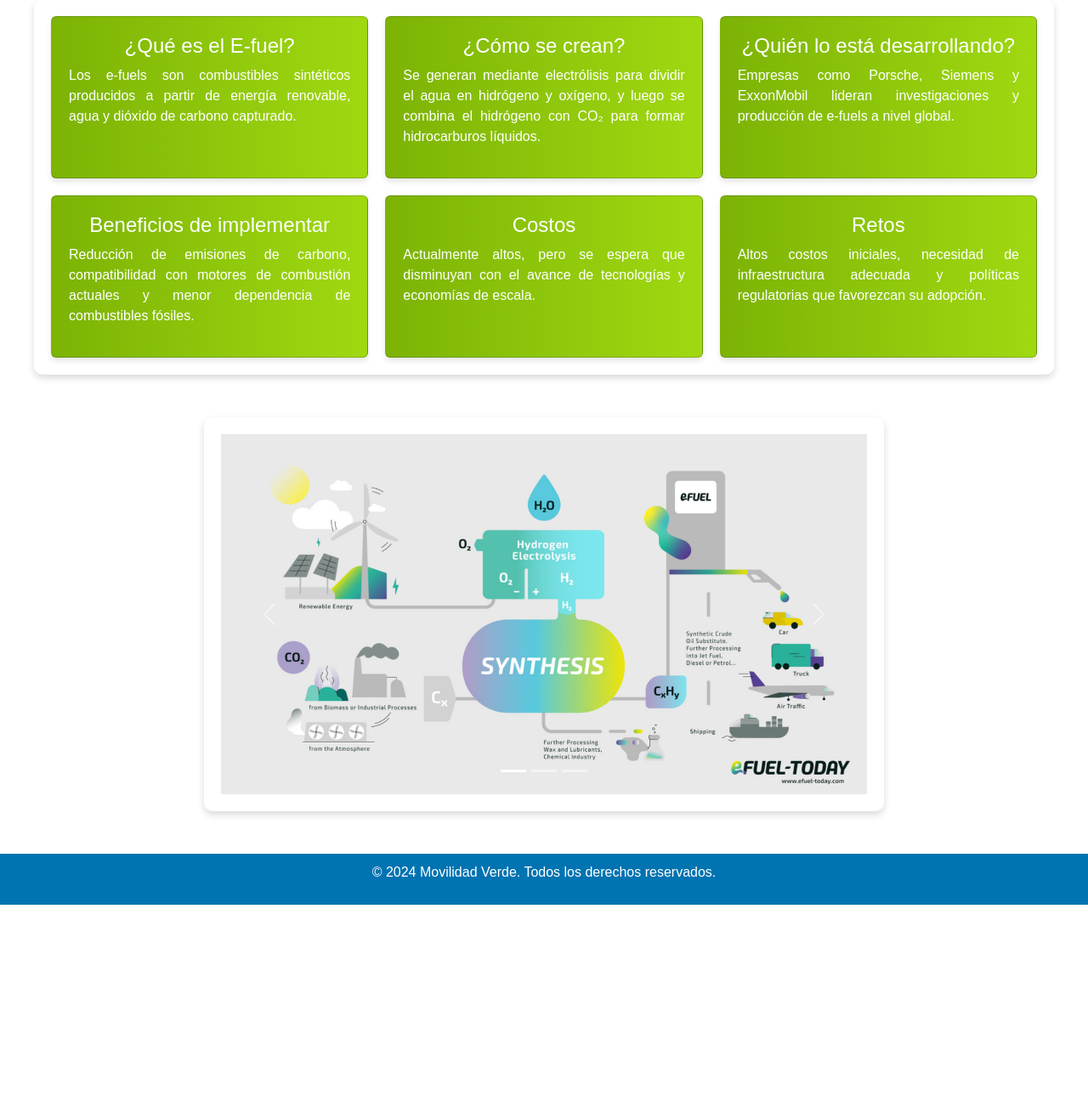
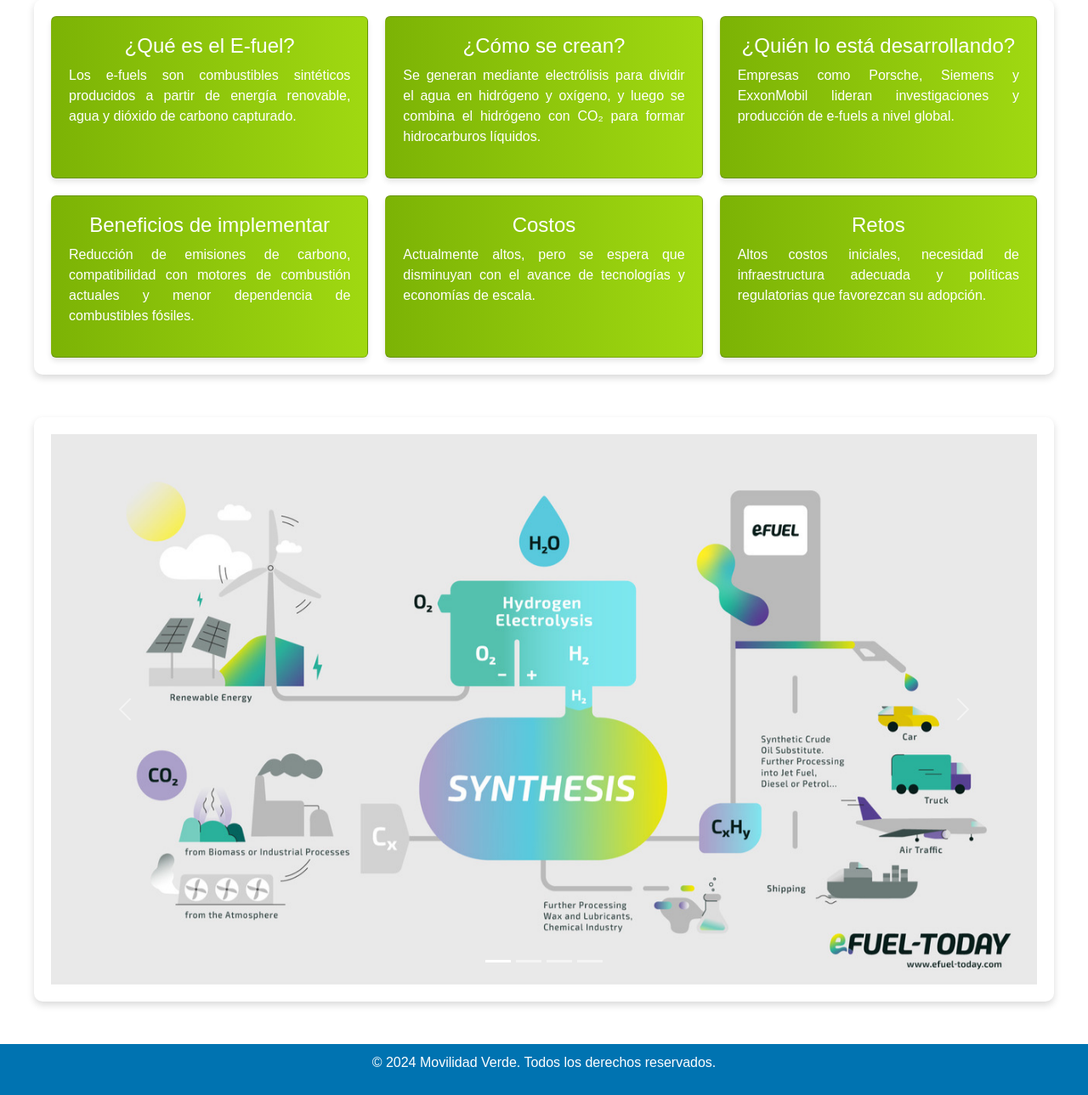
Before and after one commit to Alejandroceballos95/www.movildadVerde.com, a Flask app: page /e-fuel in a window 1280 px wide. Shown: the part 62-1351 px from the top of the page at 85% size. Before the commit the page ends 1127 px from the top, so only its background shows below. Run offline with Flask 3, Linux system fonts and the light colour scheme.

Commit message:
add changes to photo gallery

```diff
--- a/static/CSS/styleBlock.css
+++ b/static/CSS/styleBlock.css
@@ -311,7 +311,7 @@ footer a:hover {
 .photo-gallery {
     padding: 20px;
     text-align: center;
-    max-width: 800px;
+    max-width: 1200px;
     margin: 50px auto 0; /* Agrega un margen superior  */
 
 
--- a/templates/e-fuel.html
+++ b/templates/e-fuel.html
@@ -64,6 +64,7 @@
                     <button type="button" data-bs-target="#photoCarousel" data-bs-slide-to="0" class="active" aria-current="true" aria-label="Slide 1"></button>
                     <button type="button" data-bs-target="#photoCarousel" data-bs-slide-to="1" aria-label="Slide 2"></button>
                     <button type="button" data-bs-target="#photoCarousel" data-bs-slide-to="2" aria-label="Slide 3"></button>
+                    <button type="button" data-bs-target="#photoCarousel" data-bs-slide-to="3" aria-label="Slide 4"></button>
                 </div>
                 <div class="carousel-inner">
                     <div class="carousel-item active">
@@ -74,6 +75,9 @@
                     </div>
                     <div class="carousel-item">
                         <img src="{{ url_for('static', filename='images/image3efuel.jpeg') }}" class="d-block w-100" alt="Imagen 3">
+                    </div>
+                    <div class="carousel-item">
+                        <img src="{{ url_for('static', filename='images/image4efuel.jpg') }}" class="d-block w-100" alt="Imagen 4">
                     </div>
                 </div>
                 <button class="carousel-control-prev" type="button" data-bs-target="#photoCarousel" data-bs-slide="prev">
```
Also changed, not shown: static/images/image4efuel.jpg (renamed from static/images/backgroundefuel.jpg).
